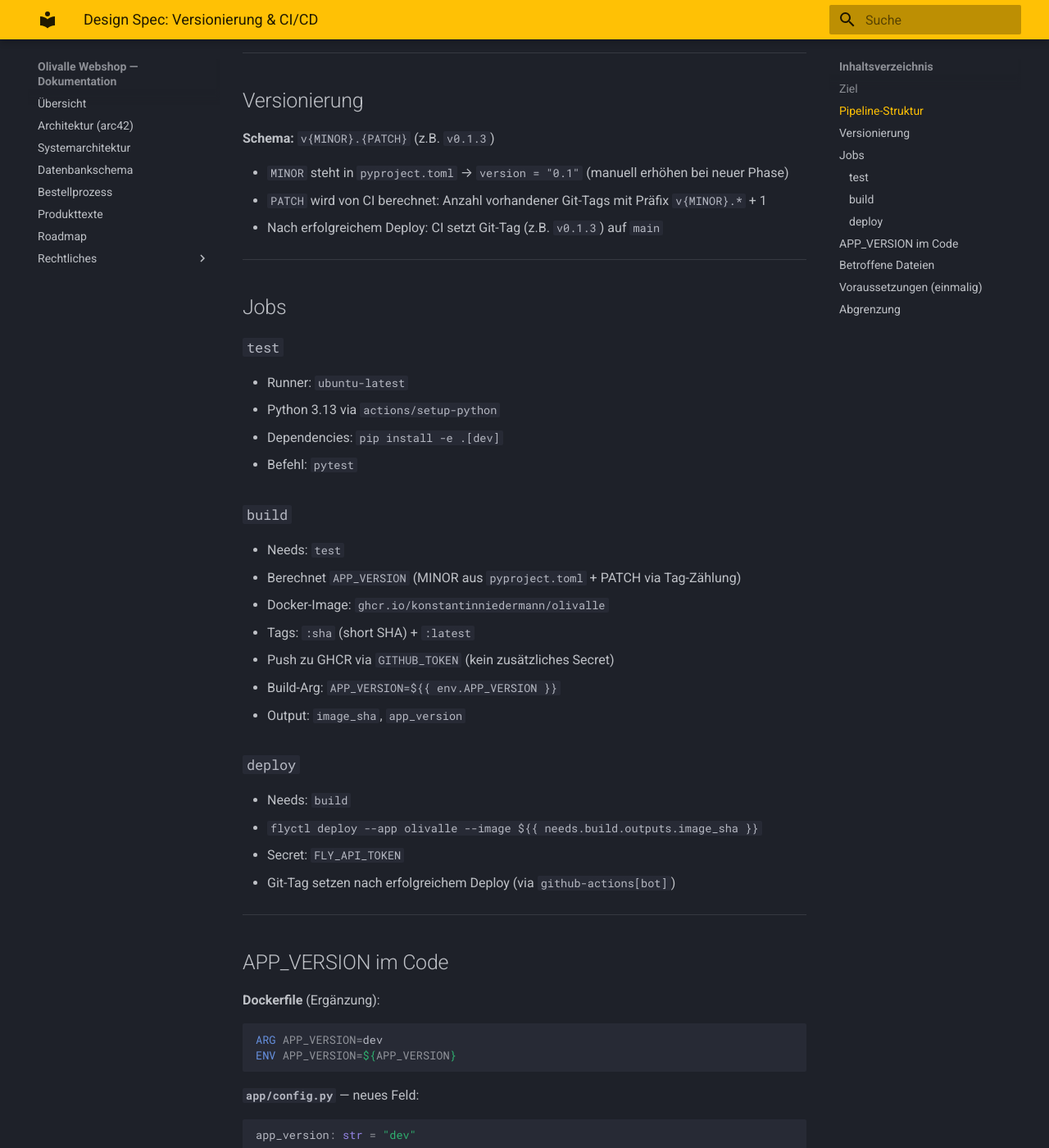
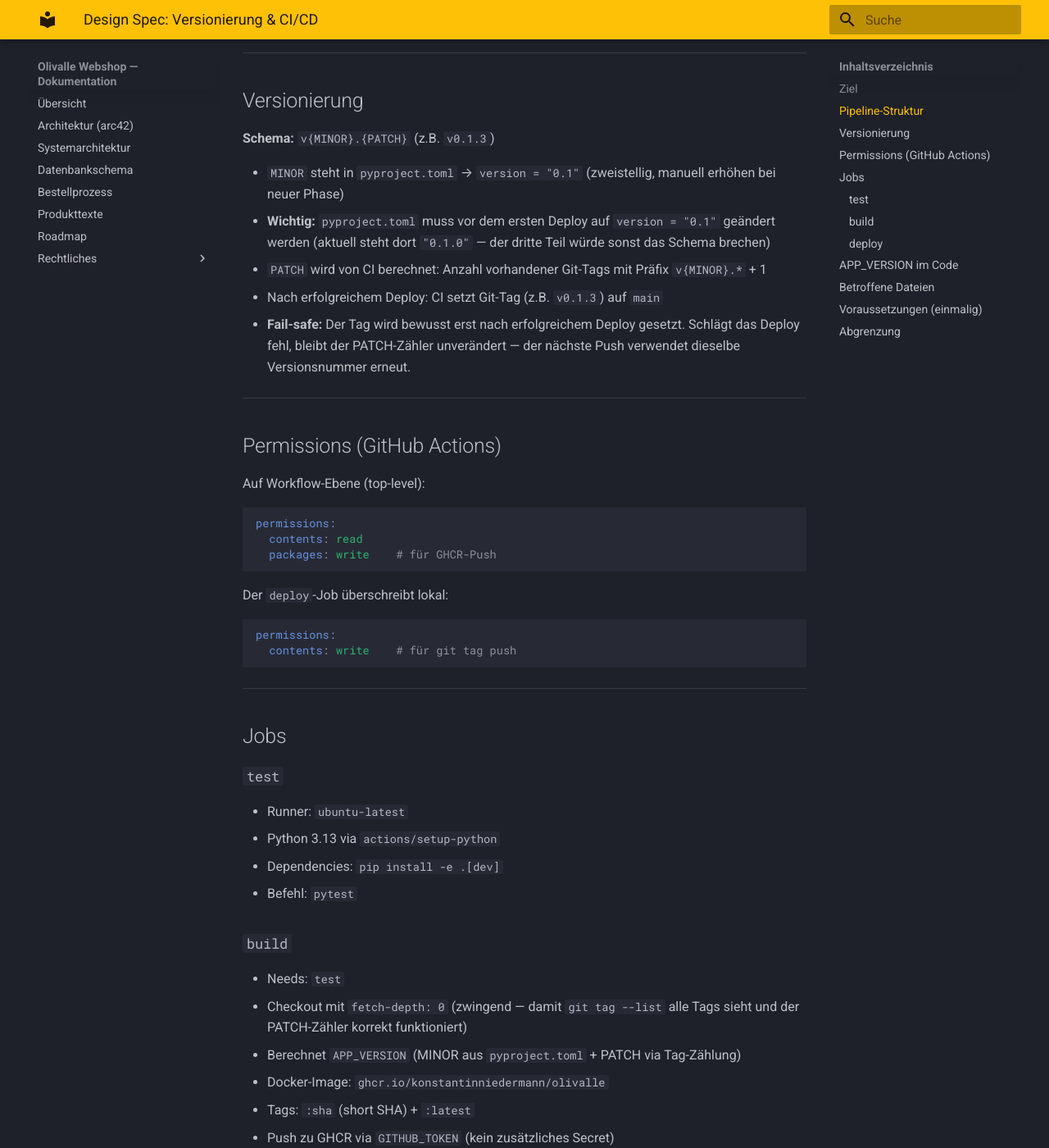
Before and after one commit to konstantinniedermann/olivalle-webshop, an MkDocs documentation site: the page built from docs/superpowers/specs/2026-03-25-versioning-cicd-design.md, in a window 1280 px wide and 1400 px high, scrolled down 660 px. Shown: the whole window at 82% size. Built offline with MkDocs 1.6.1 and Material for MkDocs 9.7.7, drawn with Linux system fonts in a browser that asks for light colours; some of the changed text lies outside the part shown.

Commit message:
docs: Spec-Korrekturen nach Review (fetch-depth, permissions, Jinja2 globals, version format)

````diff
--- a/docs/superpowers/specs/2026-03-25-versioning-cicd-design.md
+++ b/docs/superpowers/specs/2026-03-25-versioning-cicd-design.md
@@ -31,9 +31,28 @@ Push auf main
 
 **Schema:** `v{MINOR}.{PATCH}` (z.B. `v0.1.3`)
 
-- `MINOR` steht in `pyproject.toml` → `version = "0.1"` (manuell erhöhen bei neuer Phase)
+- `MINOR` steht in `pyproject.toml` → `version = "0.1"` (zweistellig, manuell erhöhen bei neuer Phase)
+- **Wichtig:** `pyproject.toml` muss vor dem ersten Deploy auf `version = "0.1"` geändert werden (aktuell steht dort `"0.1.0"` — der dritte Teil würde sonst das Schema brechen)
 - `PATCH` wird von CI berechnet: Anzahl vorhandener Git-Tags mit Präfix `v{MINOR}.*` + 1
 - Nach erfolgreichem Deploy: CI setzt Git-Tag (z.B. `v0.1.3`) auf `main`
+- **Fail-safe:** Der Tag wird bewusst erst nach erfolgreichem Deploy gesetzt. Schlägt das Deploy fehl, bleibt der PATCH-Zähler unverändert — der nächste Push verwendet dieselbe Versionsnummer erneut.
+
+---
+
+## Permissions (GitHub Actions)
+
+Auf Workflow-Ebene (top-level):
+```yaml
+permissions:
+  contents: read
+  packages: write    # für GHCR-Push
+```
+
+Der `deploy`-Job überschreibt lokal:
+```yaml
+permissions:
+  contents: write    # für git tag push
+```
 
 ---
 
@@ -47,6 +66,7 @@ Push auf main
 
 ### `build`
 - Needs: `test`
+- Checkout mit `fetch-depth: 0` (zwingend — damit `git tag --list` alle Tags sieht und der PATCH-Zähler korrekt funktioniert)
 - Berechnet `APP_VERSION` (MINOR aus `pyproject.toml` + PATCH via Tag-Zählung)
 - Docker-Image: `ghcr.io/konstantinniedermann/olivalle`
 - Tags: `:sha` (short SHA) + `:latest`
@@ -85,7 +105,12 @@ Gelesen aus `APP_VERSION` Umgebungsvariable.
 ```html
 <span class="text-xs text-gray-400">{{ app_version }}</span>
 ```
-Version wird einmalig in `app/templating.py` in den globalen Template-Kontext gesetzt.
+
+Version wird über Jinja2 `env.globals` gesetzt (einmalig beim App-Start in `app/templating.py`):
+```python
+templates.env.globals["app_version"] = settings.app_version
+```
+Damit steht `{{ app_version }}` in allen Templates automatisch zur Verfügung, ohne es bei jedem Request-Handler manuell mitzugeben.
 
 ---
 
````
Also changed, not shown: other parts of docs/superpowers/specs/2026-03-25-versioning-cicd-design.md (+2 -1 lines).
